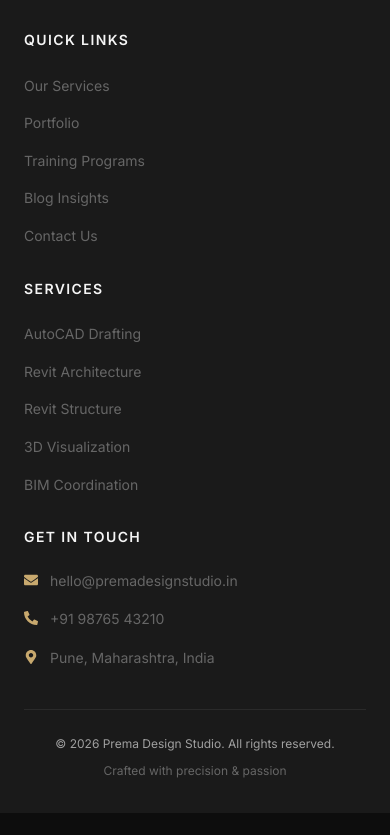
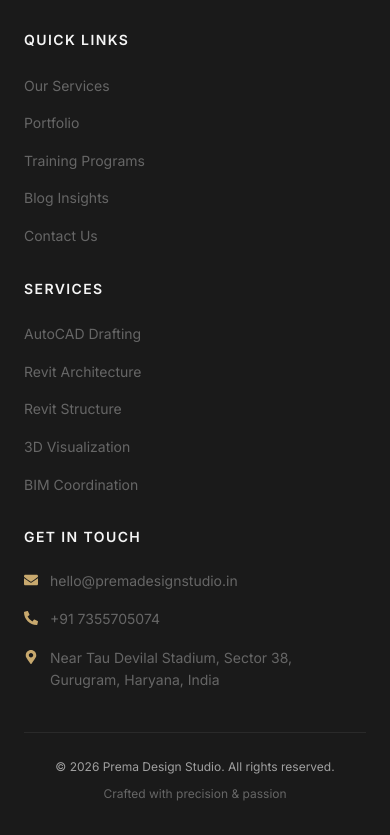
Before and after one commit to Ritesh15y/personal_website_frontend, a React (Vite) app: page / in a window 390 px wide. Shown: the part 6541-7376 px from the top of the page. Before the commit the page ends 7354 px from the top, so only its background shows below. Built offline with nearby package versions, Linux system fonts and the light colour scheme; no server answers; a web font is replaced by a local one.

Commit message:
updated mobile no and address

```diff
--- a/src/shared/components/Footer/Footer.jsx
+++ b/src/shared/components/Footer/Footer.jsx
@@ -76,11 +76,11 @@
               </li>
               <li>
                 <FaPhoneAlt className="footer__contact-icon" />
-                <span>+91 98765 43210</span>
+                <span>+91 7355705074</span>
               </li>
               <li>
                 <FaMapMarkerAlt className="footer__contact-icon" />
-                <span>Pune, Maharashtra, India</span>
+                <span>Near Tau Devilal Stadium, Sector 38, Gurugram, Haryana, India</span>
               </li>
             </ul>
           </div>
```
